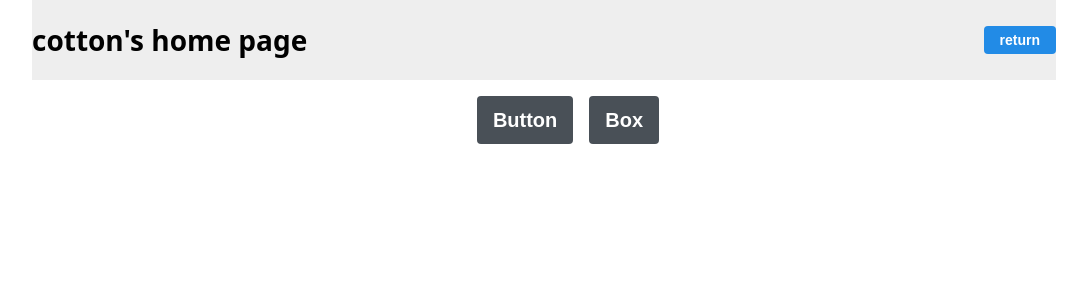
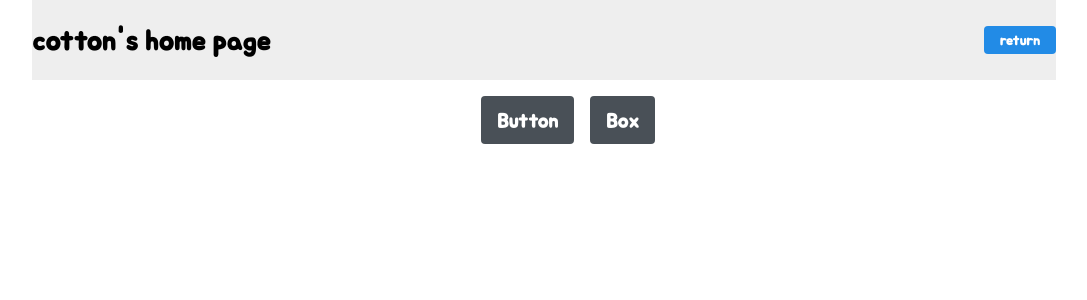
Before and after one commit to beomseok37/nextjs-practice, a Next.js app in the folder follow-todolist/: page / in a window 1280 px wide. Shown: the top 300 px of the page, without its empty margins (96-1183 px from the left). Built offline with nearby package versions, Linux system fonts and the light colour scheme.

Commit message:
chore: font 적용

```diff
--- /dev/null
+++ b/follow-todolist/src/styles/font/inkLipquid.ts
@@ -0,0 +1,12 @@
+import { css } from '@emotion/react';
+
+const inkLipquidFont = css`
+  @font-face {
+    font-family: 'InkLipquid';
+    font-weight: 200;
+    src: url('/font/InkLipquidFonts.ttf') format('truetype');
+  }
+`;
+
+// eslint-disable-next-line import/prefer-default-export
+export { inkLipquidFont };
--- /dev/null
+++ b/follow-todolist/src/styles/font/woowa.ts
@@ -0,0 +1,12 @@
+import { css } from '@emotion/react';
+
+const woowaFont = css`
+  @font-face {
+    font-family: 'woowaFont';
+    font-weight: 200;
+    src: url('/font/BMJUA_otf.otf') format('truetype');
+  }
+`;
+
+// eslint-disable-next-line import/prefer-default-export
+export { woowaFont };
--- a/follow-todolist/src/styles/global.ts
+++ b/follow-todolist/src/styles/global.ts
@@ -1,6 +1,9 @@
 import { css } from '@emotion/react';
 
+import { woowaFont } from './font/woowa';
+
 const global = css`
+  ${woowaFont}
   html,
   body,
   div,
@@ -81,15 +84,15 @@ const global = css`
   time,
   mark,
   audio,
-  video {
+  video,
+  button {
     margin: 0;
     padding: 0;
     border: 0;
     font-size: 0;
     font: inherit;
     vertical-align: baseline;
-    // font-family: InkLipquid;
-    font-family: 'Noto Sans', 'malgun gothic', AppleGothic, dotum, sans-serif;
+    font-family: woowaFont;
     font-size: 1rem;
     font-weight: bold;
   }
@@ -135,12 +138,6 @@ const global = css`
     border-collapse: collapse;
     border-spacing: 0;
   }
-
-  @font-face {
-    font-family: 'InkLipquid';
-    font-weight: 200;
-    src: url('/font/InkLipquidFonts.ttf') format('truetype');
-  }
 `;
 
 // eslint-disable-next-line import/prefer-default-export
```
Also changed, not shown: follow-todolist/public/font/BMJUA_otf.otf (added).
